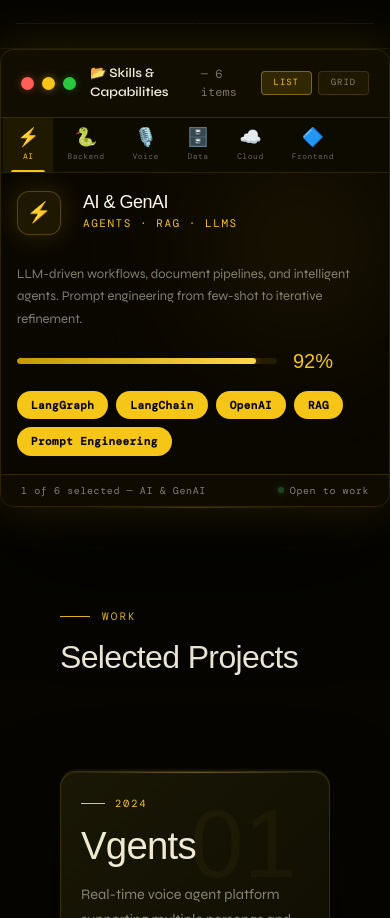
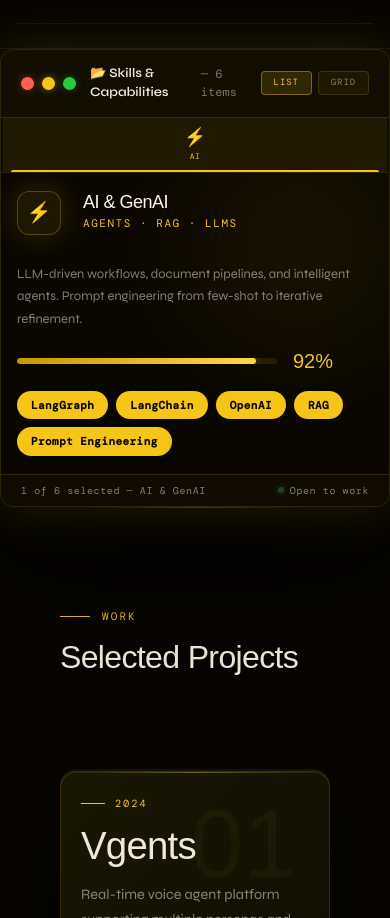
Before and after one commit to deaxparadox/portfolio, a Next.js app in the folder src/: page / in a window 390 px wide. Shown: the part 1184-2102 px from the top of the page. Built offline with nearby package versions, Linux system fonts and the light colour scheme; a web font is replaced by a local one.

Commit message:
fix: add missing button reset props to .sf-tab

```diff
--- a/src/app/globals.css
+++ b/src/app/globals.css
@@ -965,6 +965,8 @@ section {
     transition: background 0.15s;
     background: none;
     border: none;
+    width: 100%;
+    text-align: left;
   }
   .sf-tab:hover { background: rgba(245, 197, 24, 0.05); }
   .sf-tab-active { background: rgba(245, 197, 24, 0.08); }
```
